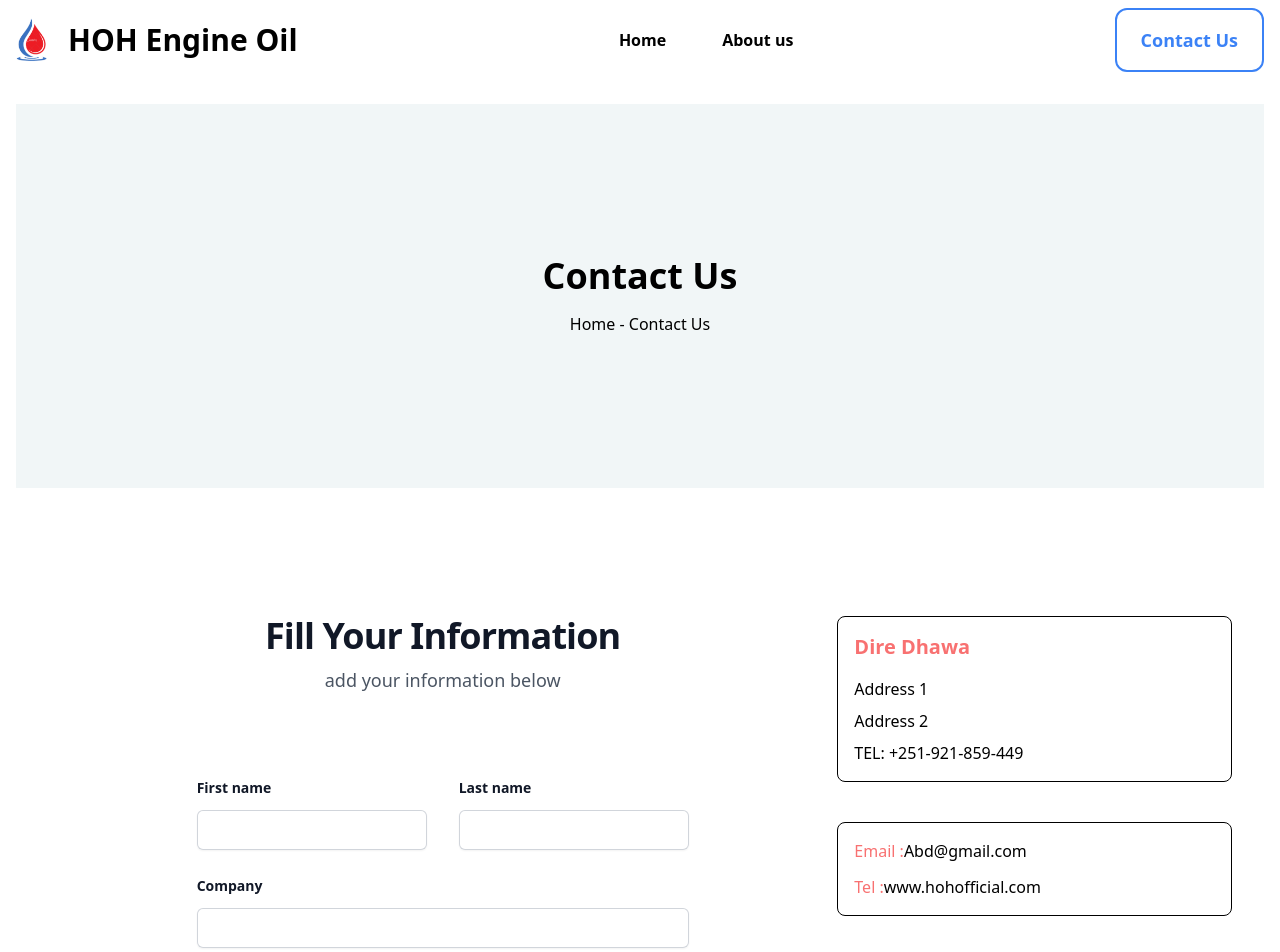
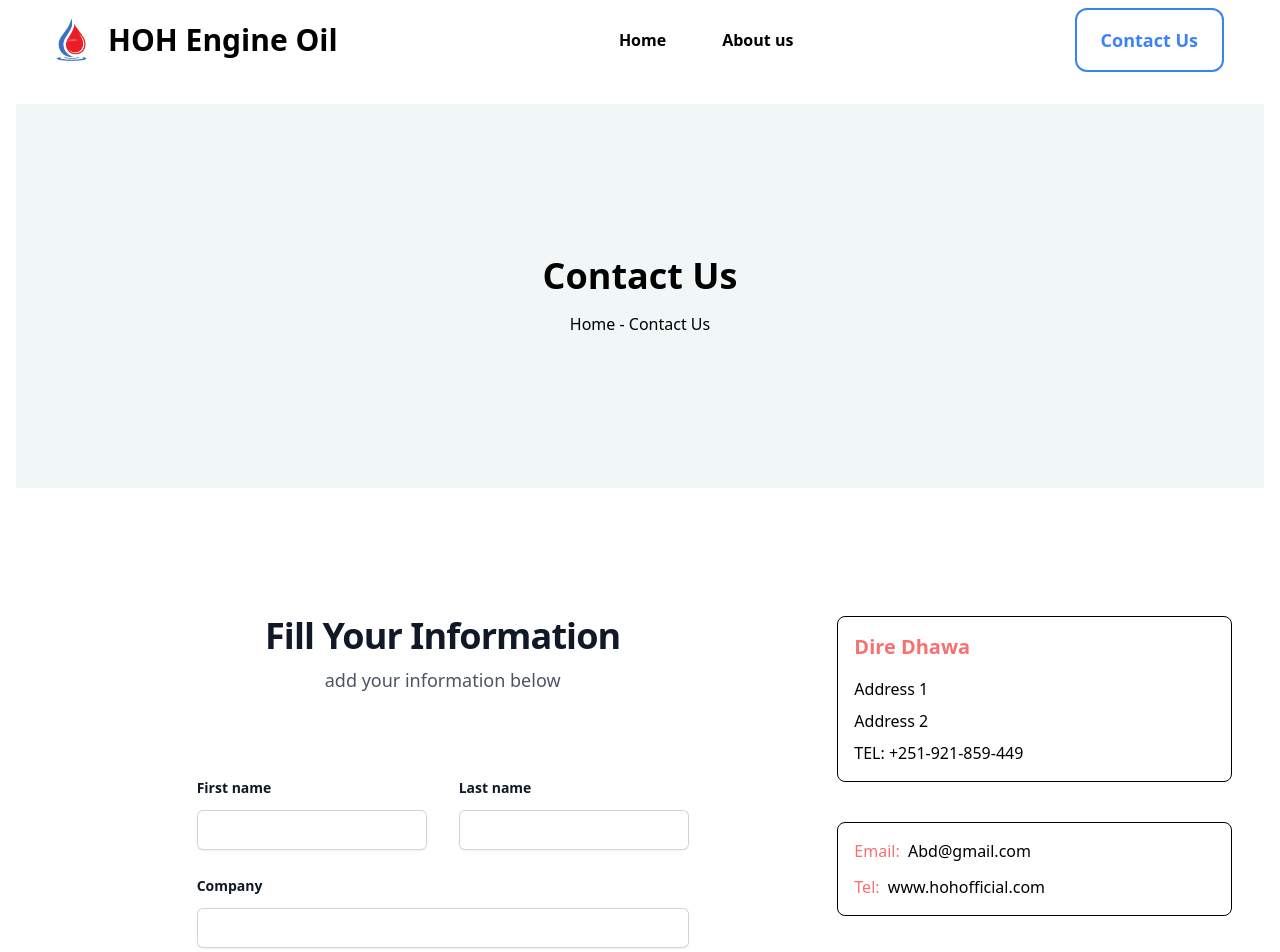
Before and after one commit to Abduljebar49/hoh-official-web, a React (Vite) app: page /contact in a window 1280 px wide. Shown: the top 952 px of the page. Built offline with nearby package versions, Linux system fonts and the light colour scheme.

Commit message:
contact us and about fix

```diff
--- a/src/components/shared/Header.tsx
+++ b/src/components/shared/Header.tsx
@@ -32,7 +32,7 @@ const Header = ({ isMain }: HeaderProps) => {
 
   return (
     <header
-      className={`sticky top-0 z-50 mt-2 bg-white w-full transition-all ${
+      className={`sticky top-0 z-50 mt-2 px-10 bg-white w-full transition-all ${
         isSticky ? "h-auto" : "h-20"
       }`}
       style={{
--- a/src/components/shared/Hero.tsx
+++ b/src/components/shared/Hero.tsx
@@ -39,7 +39,6 @@ const Hero = ({ slides }: any) => {
           style={heroStyle}
         >
           <div className="flex-col w-full justify-center container max-w-screen-xl mx-auto px-4 mb-20">
-            <Header isMain={true} />
             <div className="flex w-full justify-center lx:w-[80%] items-center justify-center text-center">
               <div className="flex flex-col w-full  lg:w-[60%] justify-center leading-4 md:px-0 px-0">
                 <div className="flex w-full justify-center xl:mt-40 lg:mt-40 md:mt-20 text-center md:px-10 lg:px-0 px-0 lx:px-0 mt-20 ">
--- a/src/pages/Contact.tsx
+++ b/src/pages/Contact.tsx
@@ -165,10 +165,10 @@ const Contact = () => {
               </div>
               <div className="flex flex-col p-4 border-1 border-black border rounded-lg w-full gap-3">
                 <div className="flex">
-                  <span className="text-red-400">Email : </span> Abd@gmail.com
+                  <span className="text-red-400">Email: </span>&nbsp; Abd@gmail.com
                 </div>
                 <div className="flex">
-                  <span className="text-red-400">Tel : </span>{" "}
+                  <span className="text-red-400">Tel: </span>&nbsp;
                   www.hohofficial.com
                 </div>
               </div>
--- a/src/pages/Home.tsx
+++ b/src/pages/Home.tsx
@@ -1,11 +1,13 @@
 import { Moto } from "../assets/images";
 import Card from "../components/product/Card";
+import Header from "../components/shared/Header";
 import Hero from "../components/shared/Hero";
 import { Product, products, slides } from "../config/constants";
 
 const Home = () => {
   return (
     <>
+      <Header isMain={false} />
       <div className="flex-col w-full">
         <Hero slides={slides} />
       </div>
```
